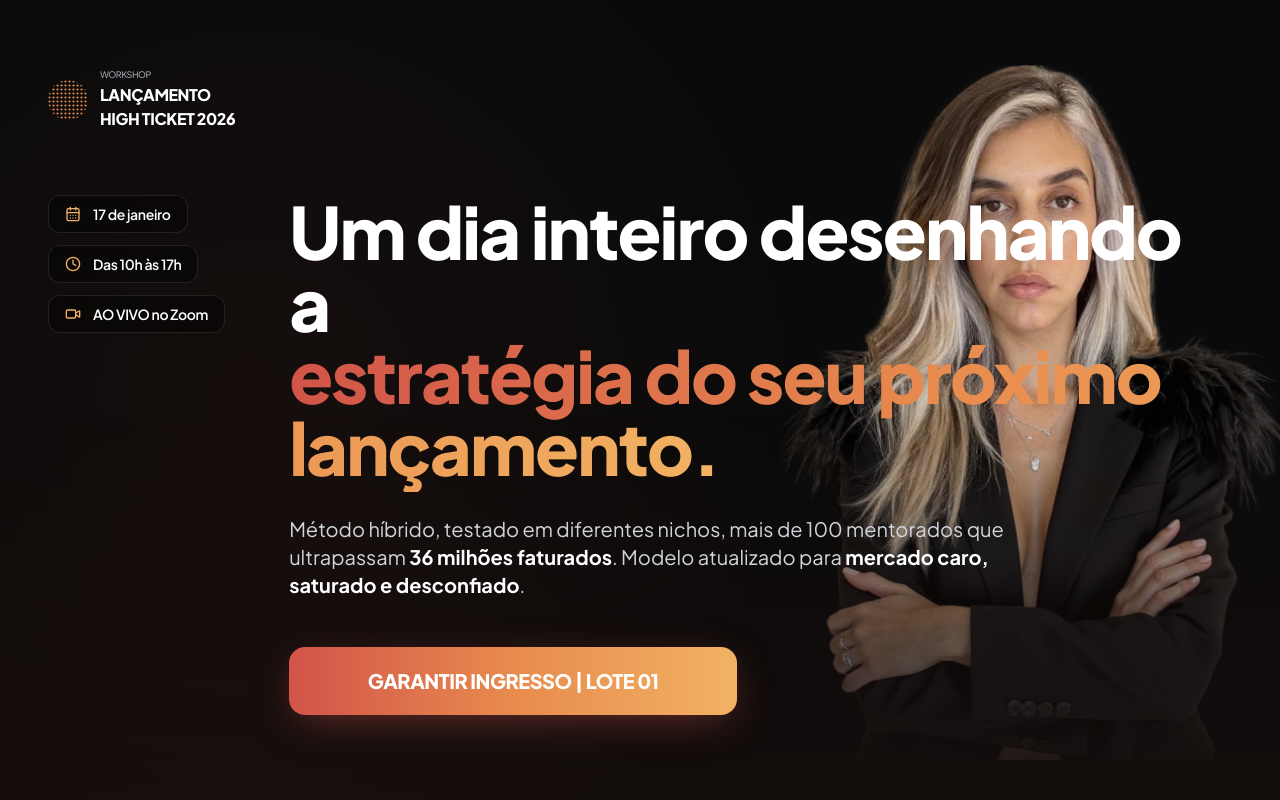
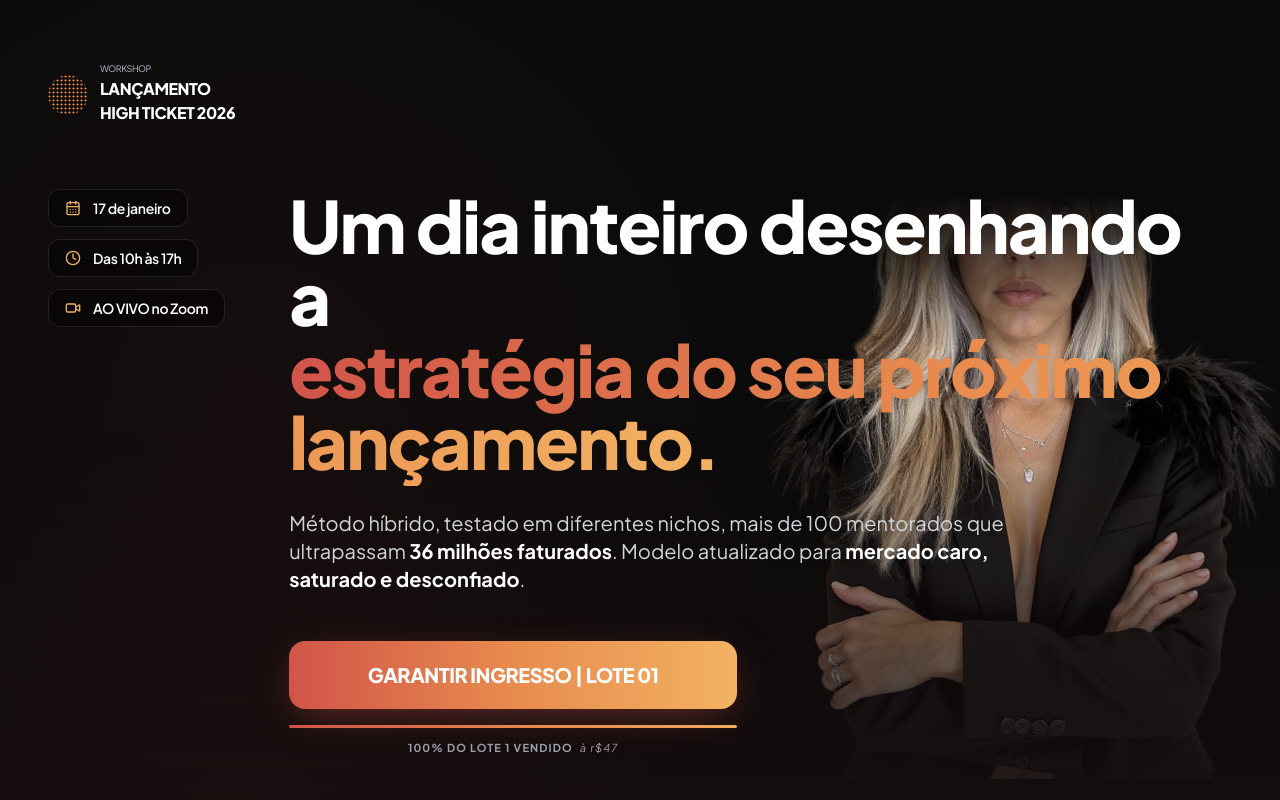
Before and after one commit to bilottefabiodev/LHT-Venda, a React (Vite) app: page / in a window 1280 px wide. Shown: the top 800 px of the page. Built offline with nearby package versions, Linux system fonts and the light colour scheme.

Commit message:
Update Hero.tsx

```diff
--- a/components/Hero.tsx
+++ b/components/Hero.tsx
@@ -34,18 +34,29 @@ const Hero: React.FC = () => {
 
       {/* Camadas de Fundo e Imagem da Expert */}
       <div className="absolute inset-0 z-0">
-        <div className="absolute inset-0 bg-gradient-to-r from-[#0A0A0A] via-[#0A0A0A]/90 to-transparent z-[1]" />
+        {/* Camada 1: Gradiente de fundo principal (Esquerda para Direita) */}
+        <div className="absolute inset-0 bg-gradient-to-r from-[#0A0A0A] via-[#0A0A0A]/80 to-transparent z-[1]" />
 
+        {/* Camada 2: FOTO DA EXPERT com Máscara de Corte */}
         <div className="absolute right-0 top-0 h-full w-full flex justify-end items-start pointer-events-none z-[2]">
-          <img
-            src={expertImage}
-            alt="Expert"
-            className="h-[65%] md:h-[95%] w-auto object-contain object-right-top opacity-50 md:opacity-100 transition-all duration-1000 transform translate-x-[10%] md:translate-x-0"
-          />
-          <div className="absolute inset-0 bg-gradient-to-t from-[#0A0A0A] via-transparent to-transparent" />
-          <div className="absolute inset-0 bg-gradient-to-l from-transparent via-[#0A0A0A]/20 to-[#0A0A0A] md:via-transparent" />
+          <div className="relative h-full w-full flex justify-end">
+            <img
+              src={expertImage}
+              alt="Expert"
+              className="h-[75%] md:h-[95%] w-auto object-contain object-right-top opacity-60 md:opacity-100 transition-all duration-1000 transform translate-x-[10%] md:translate-x-0"
+              style={{
+                /* Esta máscara cria o efeito da linha verde:
+                   Preto total até 25% da altura, depois revela a expert */
+                maskImage: 'linear-gradient(to bottom, transparent 25%, black 45%)',
+                WebkitMaskImage: 'linear-gradient(to bottom, transparent 25%, black 45%)'
+              }}
+            />
+            {/* Sombras adicionais para garantir que o texto seja legível */}
+            <div className="absolute inset-0 bg-gradient-to-t from-[#0A0A0A] via-transparent to-transparent" />
+          </div>
         </div>
 
+        {/* Camada 3: Brilho atmosférico */}
         <div className="absolute inset-0 bg-[radial-gradient(circle_at_20%_50%,rgba(209,84,73,0.06)_0%,transparent_50%)] z-[3]" />
       </div>
 
@@ -55,7 +66,7 @@ const Hero: React.FC = () => {
 
         <div className="flex flex-col lg:flex-row items-start gap-10 lg:gap-16">
 
-          {/* Badges Verticais - Ajustados para w-fit para não cobrir o rosto */}
+          {/* Badges Verticais */}
           <div className="flex flex-col items-start gap-3 w-fit relative z-20">
              <Badge icon={<CalendarDays className="w-4 h-4" />} text="17 de janeiro" />
              <Badge icon={<Clock className="w-4 h-4" />} text="Das 10h às 17h" />
@@ -80,6 +91,8 @@ const Hero: React.FC = () => {
                   GARANTIR INGRESSO | LOTE 01
                 </Button>
               </div>
+
+              <ScarcityBar label="100% do LOTE 1 vendido" percentage={100} subtext="Preço atual: R$47" />
             </div>
           </div>
         </div>
```
